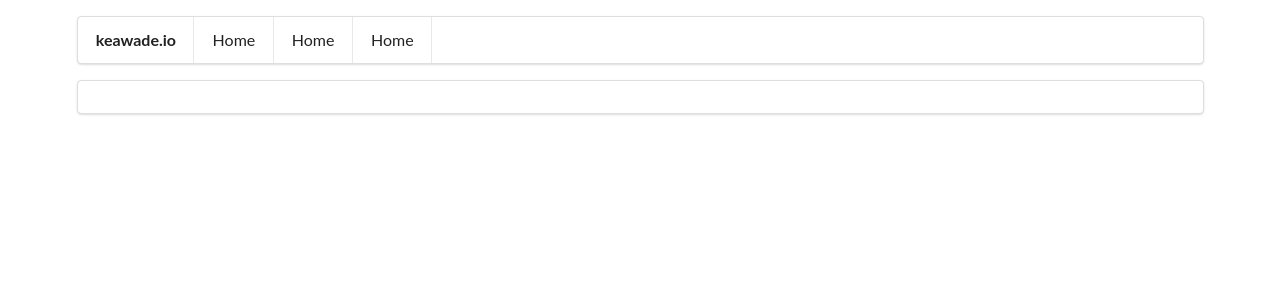
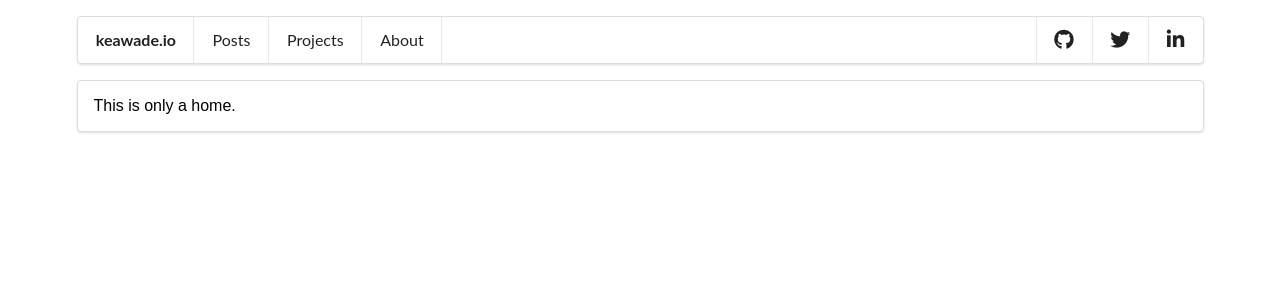
Before and after one commit to keawade/keawade.github.io, a Vue app: page / in a window 1280 px wide. Shown: the top 300 px of the page. Built offline with nearby package versions, Linux system fonts and the light colour scheme.

Commit message:
Implement vue-router

```diff
--- a/index.html
+++ b/index.html
@@ -3,6 +3,7 @@
   <head>
     <meta charset="utf-8">
     <title>keawade.github.io</title>
+    <script src="https://use.fontawesome.com/e5e60b007f.js"></script>
   </head>
   <body>
     <div id="app"></div>
--- a/package.json
+++ b/package.json
@@ -48,6 +48,7 @@
     "shelljs": "^0.7.4",
     "url-loader": "^0.5.7",
     "vue-loader": "^10.0.0",
+    "vue-router": "^2.1.2",
     "vue-style-loader": "^1.0.0",
     "vue-template-compiler": "^2.1.0",
     "webpack": "^1.13.2",
--- a/src/App.vue
+++ b/src/App.vue
@@ -1,7 +1,9 @@
 <template>
-  <div id="app" class='ui container'>
+  <div class='ui container'>
+    <div id='particles-js'></div>
     <Header></Header>
     <div class='ui segment'>
+      <router-view></router-view>
     </div>
   </div>
 </template>
@@ -20,7 +22,4 @@ export default {
 </script>
 
 <style>
-  #app {
-    padding-top: 16px;
-  }
 </style>
--- /dev/null
+++ b/src/components/About.vue
@@ -0,0 +1,14 @@
+<template>
+  <div id="about">
+    It's me!
+  </div>
+</template>
+
+<script>
+export default {
+  name: 'about'
+}
+</script>
+
+<style scoped>
+</style>
--- a/src/components/Header.vue
+++ b/src/components/Header.vue
@@ -1,9 +1,14 @@
 <template>
   <div id="header" class='ui pointing menu'>
-    <a class='header item'>keawade.io</a>
-    <a class='item'>Home</a>
-    <a class='item'>Home</a>
-    <a class='item'>Home</a>
+    <router-link to='/' class='item header'>keawade.io</router-link>
+    <router-link to='/posts' class='item' active-class='active' exact='true'>Posts</router-link>
+    <router-link to='/projects' class='item' active-class='active' exact='true'>Projects</router-link>
+    <router-link to='/about' class='item' active-class='active' exact='true'>About</router-link>
+    <div class='right menu'>
+      <a class='item' href='http://github.com/keawade' target='_blank'><i class="fa fa-github fa-lg" aria-hidden="true"></i></a>
+      <a class='item' href='http://twitter.com/TheKeithWade' target='_blank'><i class="fa fa-twitter fa-lg" aria-hidden="true"></i></a>
+      <a class='item' href='http://linkedin.com/in/keawade' target='_blank'><i class="fa fa-linkedin fa-lg" aria-hidden="true"></i></a>
+    </div>
   </div>
 </template>
 
--- /dev/null
+++ b/src/components/Home.vue
@@ -0,0 +1,14 @@
+<template>
+  <div id="home">
+    This is only a home.
+  </div>
+</template>
+
+<script>
+export default {
+  name: 'home'
+}
+</script>
+
+<style scoped>
+</style>
--- /dev/null
+++ b/src/components/Posts.vue
@@ -0,0 +1,14 @@
+<template>
+  <div id="posts">
+    Posts will go here
+  </div>
+</template>
+
+<script>
+export default {
+  name: 'posts'
+}
+</script>
+
+<style scoped>
+</style>
--- /dev/null
+++ b/src/components/Projects.vue
@@ -0,0 +1,14 @@
+<template>
+  <div id="projects">
+    Projects will go here
+  </div>
+</template>
+
+<script>
+export default {
+  name: 'projects'
+}
+</script>
+
+<style scoped>
+</style>
--- a/src/main.js
+++ b/src/main.js
@@ -3,11 +3,40 @@ import './normalize.css'
 // The Vue build version to load with the `import` command
 // (runtime-only or standalone) has been set in webpack.base.conf with an alias.
 import Vue from 'vue'
+import VueRouter from 'vue-router'
+
 import App from './App'
+import Home from './components/Home'
+import Posts from './components/Posts'
+import Projects from './components/Projects'
+import About from './components/About'
+
+Vue.use(VueRouter)
+
+const router = new VueRouter({
+  mode: 'history',
+  routes: [
+    {
+      path: '/',
+      component: Home
+    }, {
+      path: '/posts',
+      component: Posts
+    }, {
+      path: '/projects',
+      component: Projects
+    }, {
+      path: '/about',
+      component: About
+    }
+  ]
+})
 
 /* eslint-disable no-new */
 new Vue({
-  el: '#app',
-  template: '<App/>',
-  components: { App }
-})
+  router,
+  template: '<App />',
+  components: {
+    App
+  }
+}).$mount('#app')
```
Also changed, not shown: 1 other file (tests, documents, lock files or other folders).
